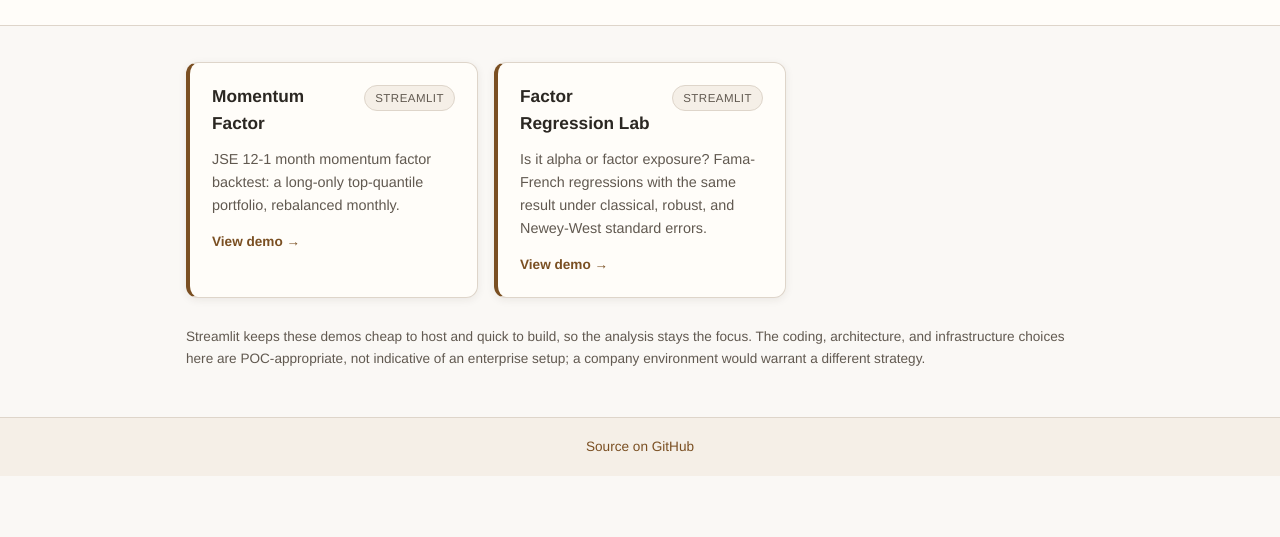
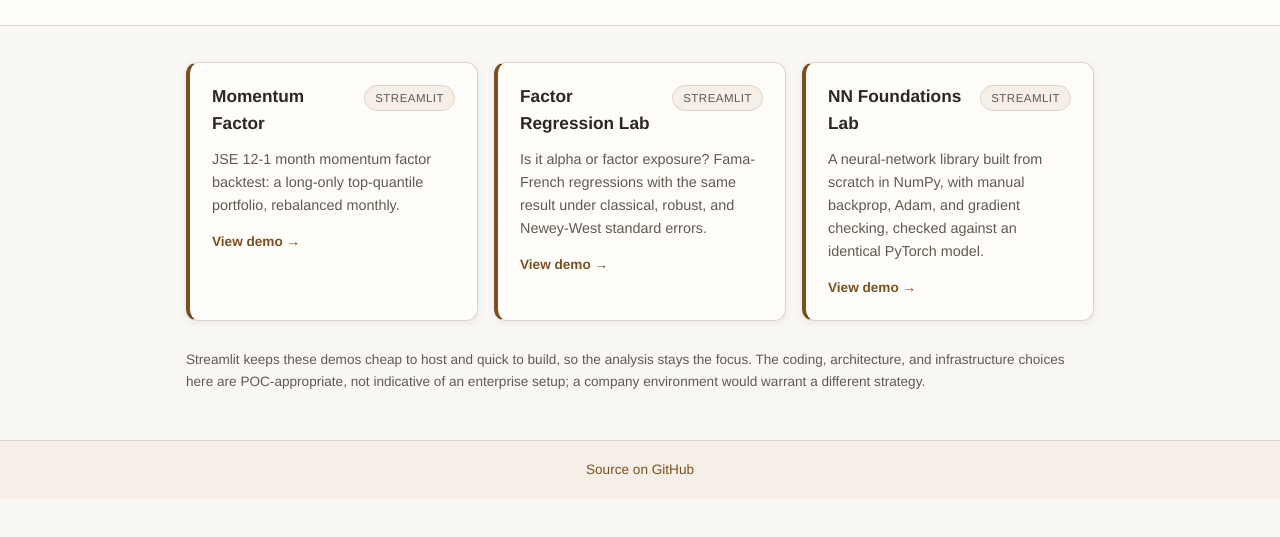
Before and after one commit to bryanmehsmith/demo-site, a plain HTML site: page static/index.html in a window 1280 px wide. Shown: the part 111-648 px from the top of the page. Drawn offline with Linux system fonts and the light colour scheme.

Commit message:
Add nn-foundations demo: Phase 1 of the AI/LLM foundations track
Wires in nn-foundations-lab as a new Streamlit demo on port 8503, following
the same submodule/Dockerfile/Caddyfile pattern as factor-regression.

```diff
--- a/demos.json
+++ b/demos.json
@@ -10,5 +10,11 @@
     "kind": "streamlit",
     "entrypoint": "app/streamlit_app.py",
     "port": 8502
+  },
+  {
+    "slug": "nn-foundations",
+    "kind": "streamlit",
+    "entrypoint": "app/streamlit_app.py",
+    "port": 8503
   }
 ]
--- a/static/index.html
+++ b/static/index.html
@@ -165,6 +165,14 @@
         <p class="card-desc">Is it alpha or factor exposure? Fama-French regressions with the same result under classical, robust, and Newey-West standard errors.</p>
         <span class="card-cta">View demo &rarr;</span>
       </a>
+      <a class="card" href="/demos/nn-foundations/">
+        <div class="card-head">
+          <span class="card-name">NN Foundations Lab</span>
+          <span class="tag">streamlit</span>
+        </div>
+        <p class="card-desc">A neural-network library built from scratch in NumPy, with manual backprop, Adam, and gradient checking, checked against an identical PyTorch model.</p>
+        <span class="card-cta">View demo &rarr;</span>
+      </a>
     </div>
     <p class="note">Streamlit keeps these demos cheap to host and quick to build, so the analysis stays the focus. The coding, architecture, and infrastructure choices here are POC-appropriate, not indicative of an enterprise setup; a company environment would warrant a different strategy.</p>
   </main>
```
Also changed, not shown: 3 other files.
